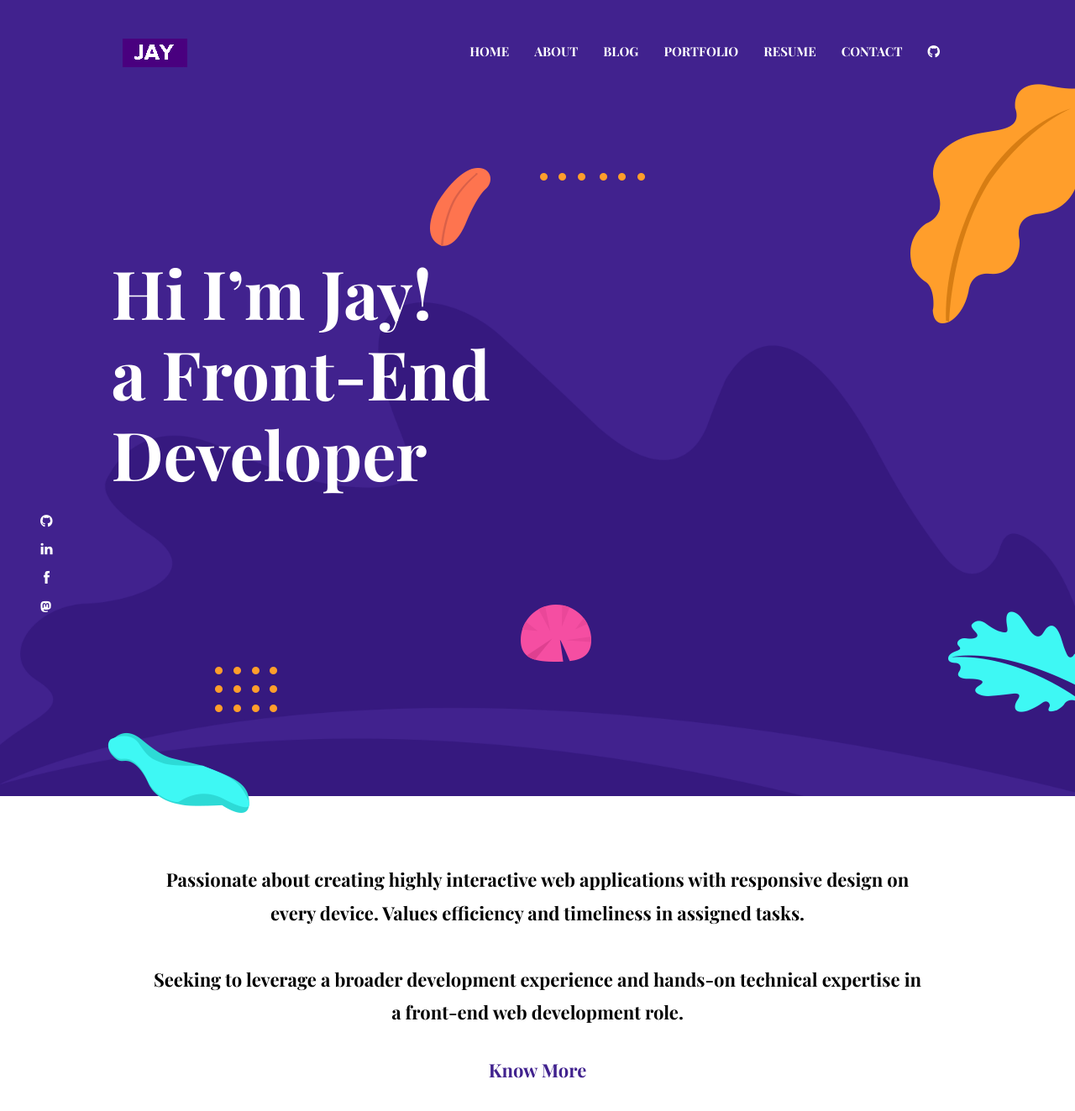
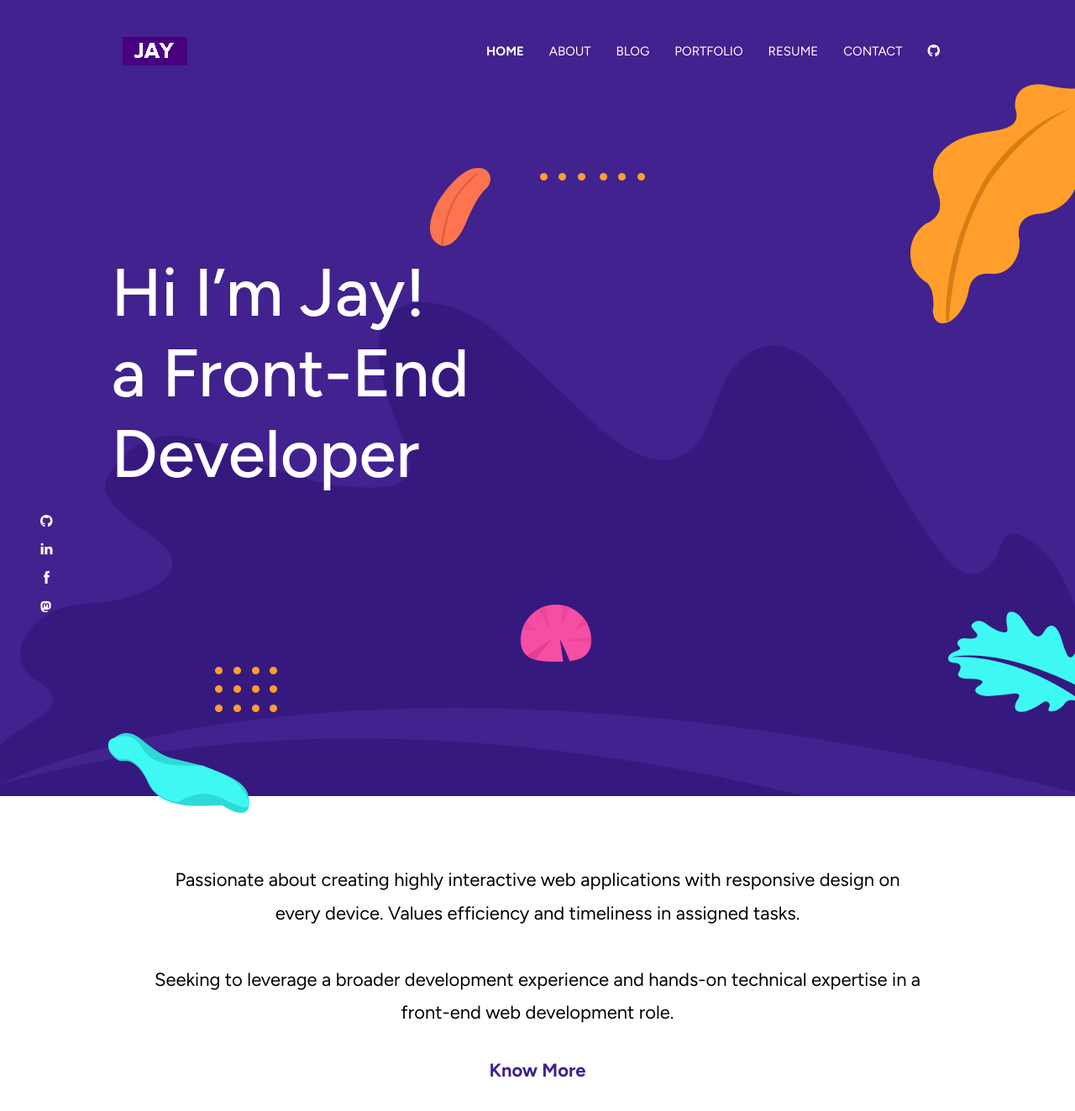
Before and after one commit to lonewanderer27/lonewanderer27.github.io, a Jekyll site: the page built from index.html, in a window 1280 px wide and 1400 px high. Shown: the top 1323 px of the window at 84% size. Built offline with Jekyll 4.4.1, drawn with Linux system fonts in a browser that asks for light colours; nearby versions of some CDN libraries.

Commit message:
chore: update font

```diff
--- a/_includes/head.html
+++ b/_includes/head.html
@@ -31,6 +31,11 @@
     {% include google-analytics.html %}
   {% endif %}
 
+  <!-- google fonts -->
+  <link rel="preconnect" href="https://fonts.googleapis.com">
+  <link rel="preconnect" href="https://fonts.gstatic.com" crossorigin>
+  <link href="https://fonts.googleapis.com/css2?family=Figtree:ital,wght@0,300;0,400;0,500;0,600;0,700;0,800;0,900;1,300;1,400;1,500;1,600;1,700;1,800;1,900&display=swap" rel="stylesheet">
+
   <!-- Font Awesome Icons -->
   <script src="https://kit.fontawesome.com/a94d6b1d27.js" crossorigin="anonymous"></script>
 
--- a/assets/scss/_variables.scss
+++ b/assets/scss/_variables.scss
@@ -12,5 +12,5 @@
 
 // Font Variables
 $primary-font: 'Roboto', sans-serif;
-$secondary-font: 'Playfair Display', serif;
+$secondary-font: 'Figtree', serif;
 $icon-font: 'themify';
```
